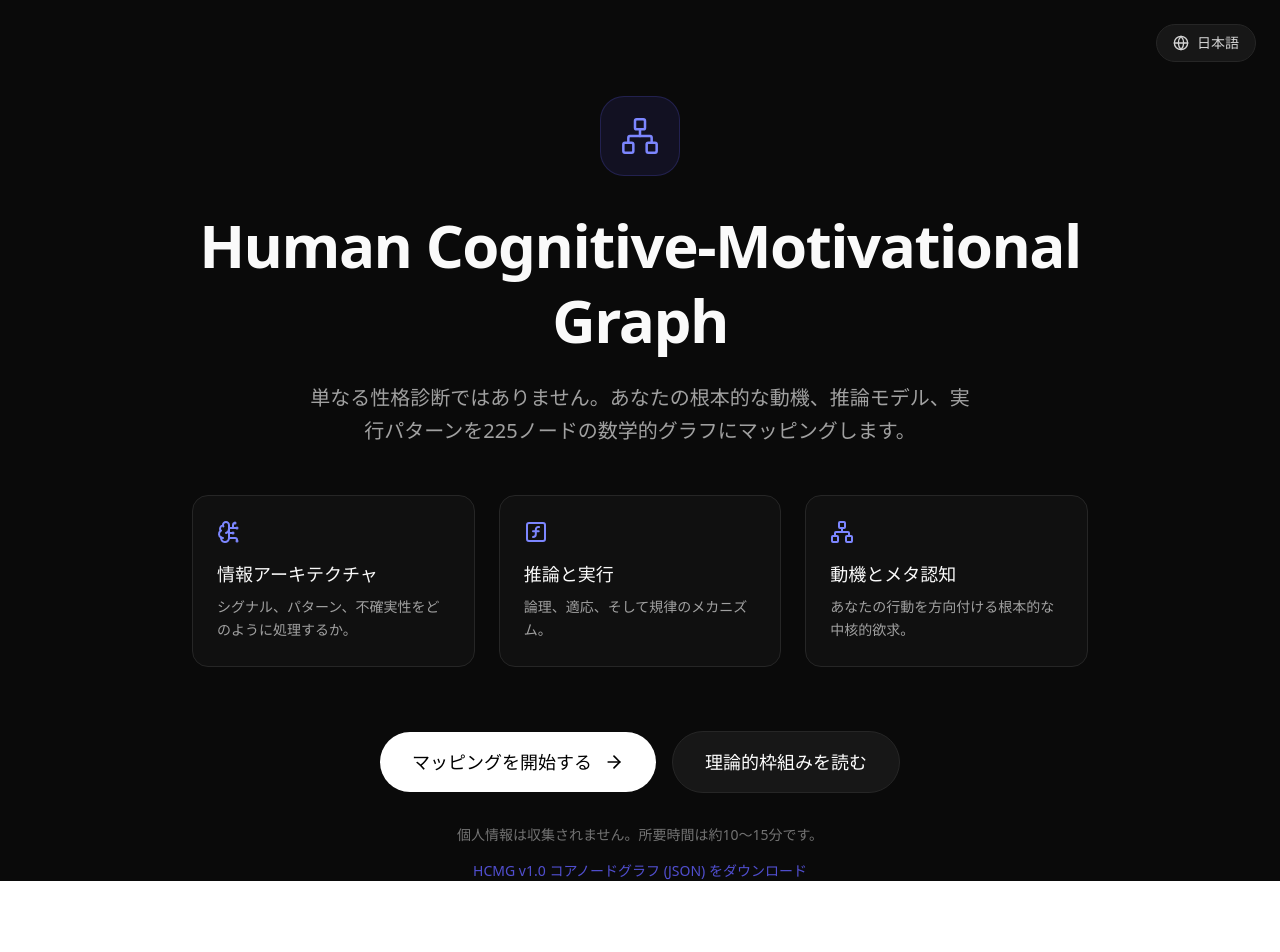
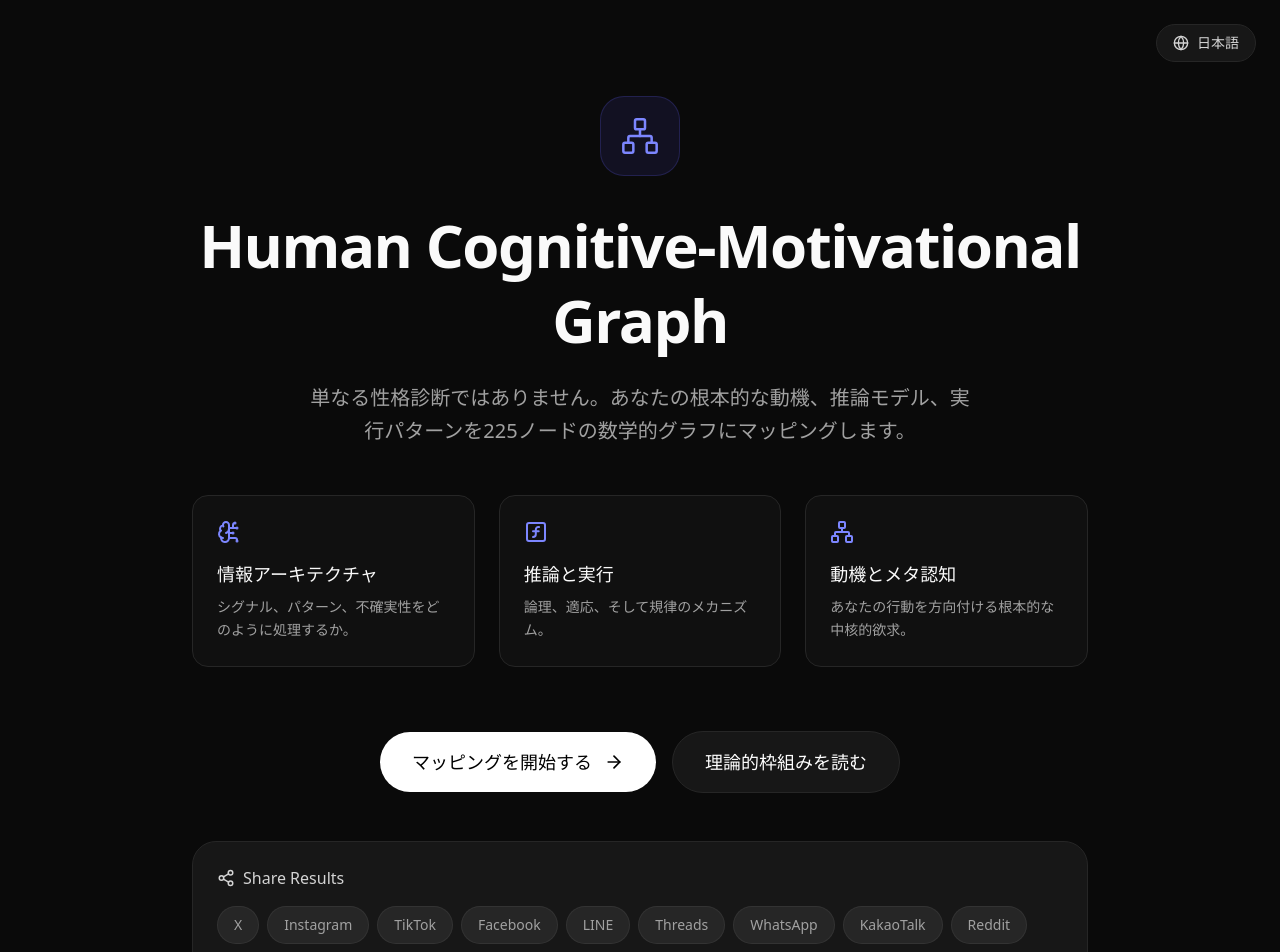
Before and after one commit to TJ07261999/Human-Cognitive-Motivational-Graph-HCMG, a React (Vite) app: page / in a window 1280 px wide. Shown: the top 952 px of the page. Before the commit the page ends 881 px from the top, so only its background shows below. Built offline with nearby package versions, Linux system fonts and the light colour scheme.

Commit message:
Update Landing.tsx

```diff
--- a/src/pages/Landing.tsx
+++ b/src/pages/Landing.tsx
@@ -1,8 +1,10 @@
+import { ReactNode } from 'react';
 import { useNavigate } from 'react-router-dom';
 import { motion } from 'motion/react';
 import { BrainCircuit, FunctionSquare, Network, ArrowRight } from 'lucide-react';
 import { useLanguage } from '../i18n/LanguageContext';
 import LanguageSelector from '../components/LanguageSelector';
+import ShareButtons from '../components/ShareButtons';
 
 export default function Landing() {
   const navigate = useNavigate();
@@ -50,6 +52,9 @@ export default function Landing() {
             <span>{t('landing.theory')}</span>
           </button>
         </div>
+
+        <ShareButtons title="HCMG - Human Cognitive Motivational Graph" />
+
         <div className="mt-8 flex flex-col items-center gap-2">
           <p className="text-neutral-500 text-sm">
             {t('landing.disclaimer')}
@@ -63,7 +68,7 @@ export default function Landing() {
   );
 }
 
-function Feature({ icon, title, desc }: { icon: React.ReactNode, title: string, desc: string }) {
+function Feature({ icon, title, desc }: { icon: ReactNode, title: string, desc: string }) {
   return (
     <div className="p-6 rounded-2xl bg-neutral-900/50 border border-neutral-800">
       <div className="text-indigo-400 mb-4">{icon}</div>
```
